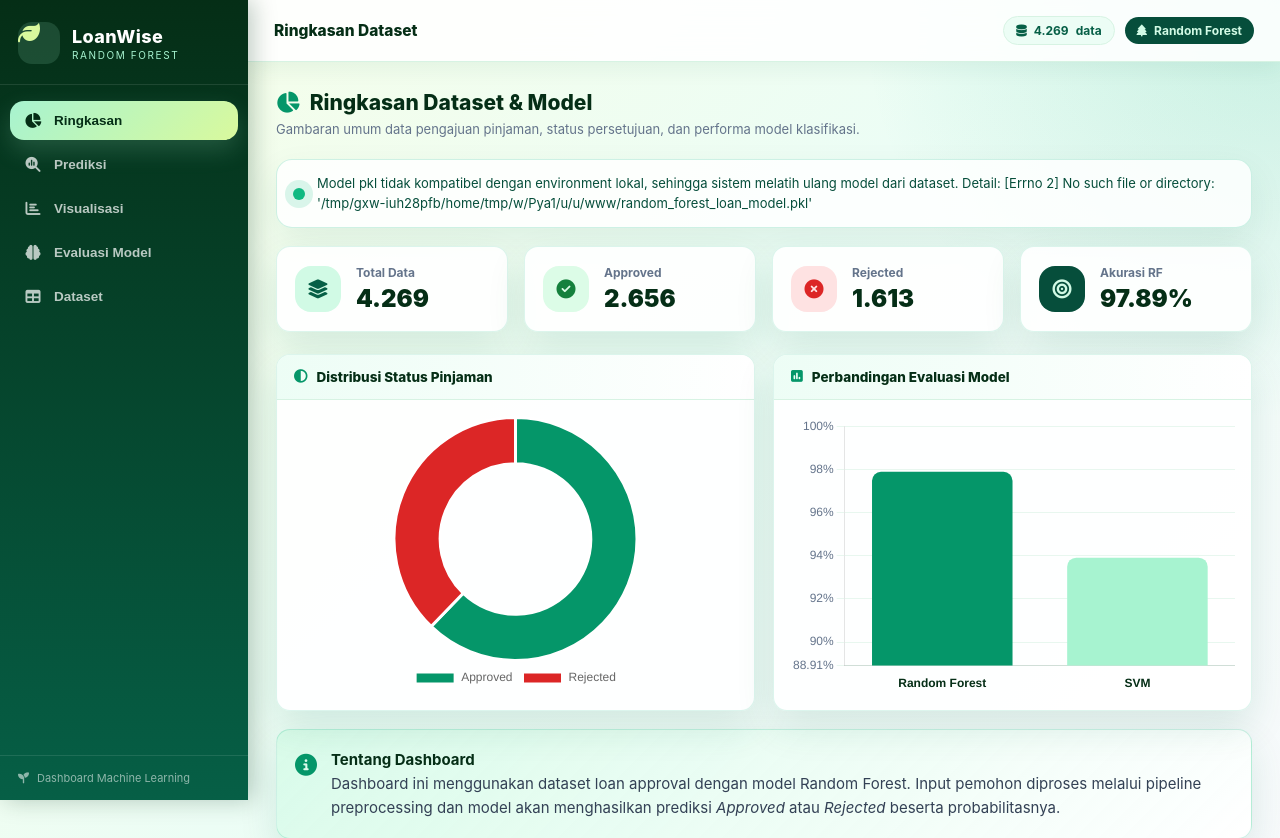
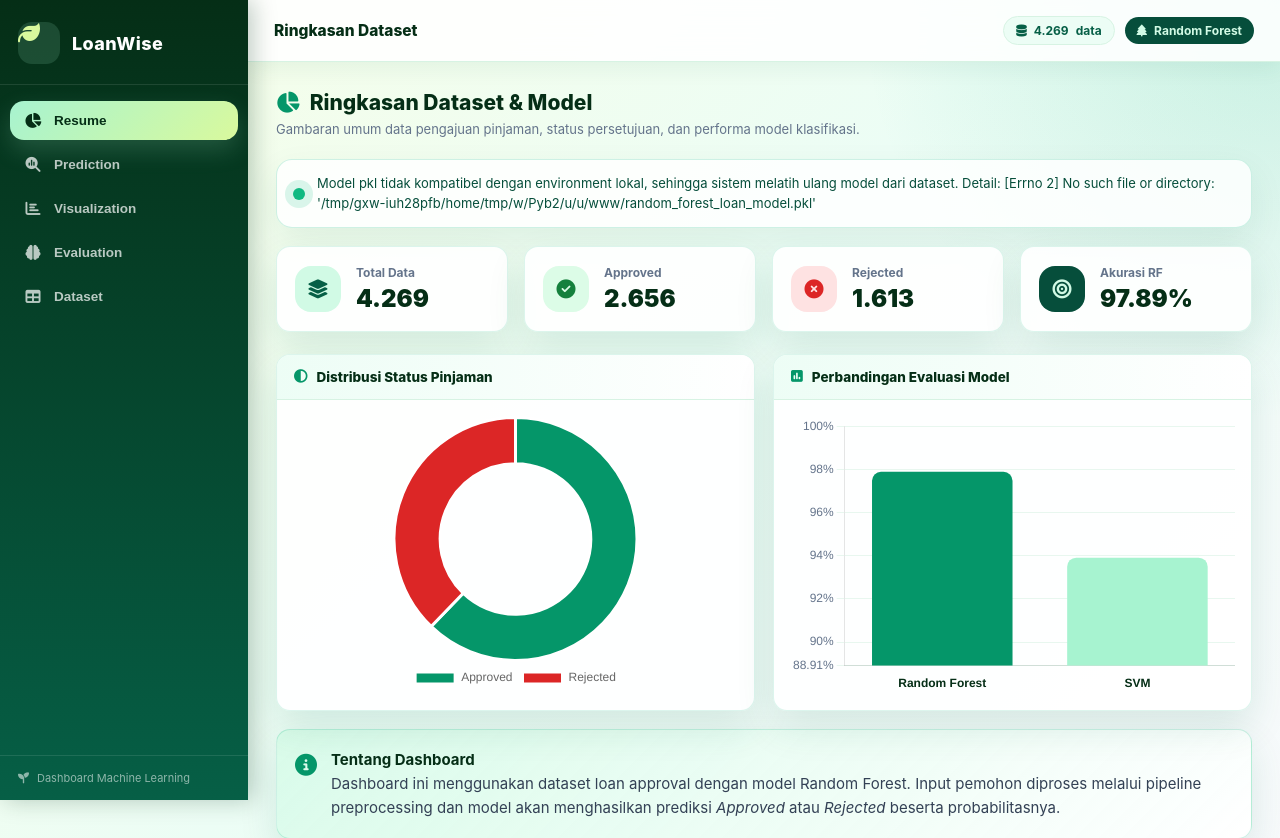
Before and after one commit to jennyagustinarr/approvalpinjaman, a Flask app: page / in a window 1280 px wide. Shown: the top 838 px of the page. Run offline with Flask 3, Linux system fonts and the light colour scheme.

Commit message:
Update index.html

```diff
--- a/templates/index.html
+++ b/templates/index.html
@@ -14,26 +14,25 @@
             <i class="fa-solid fa-leaf brand-icon"></i>
             <div class="brand-text">
                 <span class="brand-title">LoanWise</span>
-                <span class="brand-sub">Random Forest</span>
             </div>
         </div>
 
         <nav class="sidebar-nav">
             <button class="nav-item active" data-tab="overview">
                 <i class="fa-solid fa-chart-pie"></i>
-                <span>Ringkasan</span>
+                <span>Resume</span>
             </button>
             <button class="nav-item" data-tab="predict">
                 <i class="fa-solid fa-magnifying-glass-chart"></i>
-                <span>Prediksi</span>
+                <span>Prediction</span>
             </button>
             <button class="nav-item" data-tab="visualization">
                 <i class="fa-solid fa-chart-bar"></i>
-                <span>Visualisasi</span>
+                <span>Visualization</span>
             </button>
             <button class="nav-item" data-tab="model">
                 <i class="fa-solid fa-brain"></i>
-                <span>Evaluasi Model</span>
+                <span>Evaluation</span>
             </button>
             <button class="nav-item" data-tab="dataset">
                 <i class="fa-solid fa-table"></i>
```
